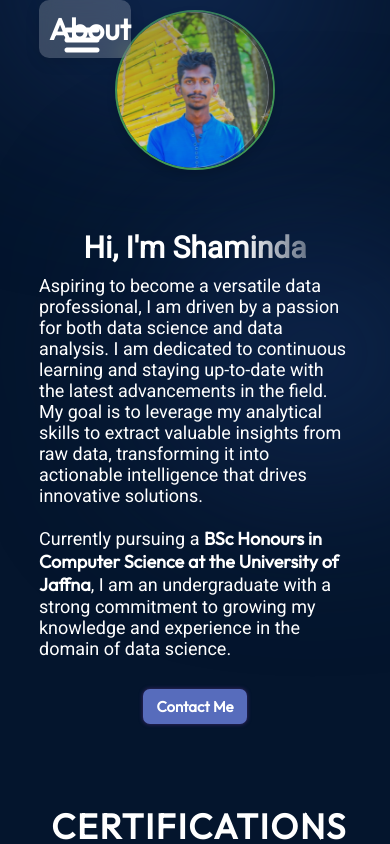
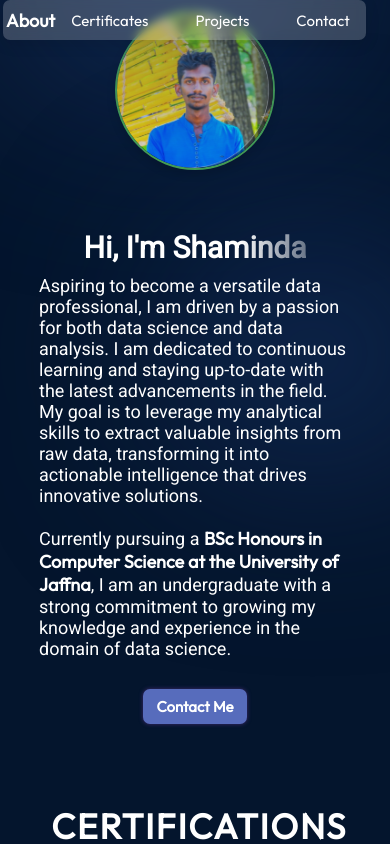
Before and after one commit to ShamindaKanchana/Portfolio, a React (Vite) app in the folder vite-project/: page / in a window 390 px wide. Shown: the top 844 px of the page. Built offline with nearby package versions, Linux system fonts and the light colour scheme.

Commit message:
Nav modified for mobile view

```diff
--- a/vite-project/src/components/Navbar/Navbar.module.css
+++ b/vite-project/src/components/Navbar/Navbar.module.css
@@ -1,4 +1,124 @@
 @import "../../vars.css";
+
+
+
+/* For mobile devices */
+@media screen and (max-width: 600px) {
+
+  .navbar {
+    position: fixed;
+    display: flex;
+    align-items: center;
+    justify-content: space-between;
+    padding-block: 3px;
+    padding-left: 3px;
+    z-index: 2;
+    margin: 0 0.8%;
+    background: rgba(255, 255, 255, 0.2); /* Semi-transparent white background */
+    backdrop-filter: blur(5px); /* Creates the frosted glass effect */
+    border-radius: 7px; /* Rounded corners */
+    box-shadow: 0 4px 15px rgba(0, 0, 0, 0.1); /* Optional shadow for depth */
+    transition: all 0.3s ease;
+    display: flex;
+    justify-content: space-between; /* Space between the title and menu */
+    align-items: center; /* Center items vertically */
+  }
+
+  .menu {
+    display: flex;
+    justify-content: space-between;
+    align-items: center;
+    padding: 7px 16px; /* Add padding to make it look better */
+  }
+
+  .title {
+    font-size: 18px;
+    font-weight: 600;
+    text-decoration: none;
+    color: var(--color-text);
+  }
+
+  /* Normal state for menu items */
+  .menuItems a {
+    font-size: 15px;
+    color: var(--color-text);
+    text-decoration: none;
+    transition: color 0.3s ease, transform 0.3s ease, opacity 0.3s ease, box-shadow 0.3s ease;
+  }
+
+  /* Hover effect for a single menu item */
+  .menuItems a:hover {
+    color: silver; /* Bright silver color on hover */
+    transform: scale(1.1); /* Smooth zoom effect */
+    box-shadow: 0 0 20px 10px rgba(192, 192, 192, 0.7); /* Glowing brightness with rounded corners */
+    border-radius: 14px; /* Rounded shadow edges */
+    transition: all 0.3s ease; /* Smooth transition for zoom and brightness */
+  }
+
+  /* Make other items slightly darker when hovering over a specific item */
+  .menuItems:hover a {
+    opacity: 0.7; /* Make non-hovered items slightly dimmer */
+  }
+
+  /* Keep the hovered item fully visible */
+  .menuItems a:hover {
+    opacity: 1; /* Restore full opacity for the hovered item */
+  }
+
+  /* For selected menu item, keep it bright and fully visible */
+  .menuItems a.selected {
+    color: silver;
+    transform: scale(1.1);
+    box-shadow: 0 0 15px 8px rgba(192, 192, 192, 0.7); /* Glowing shadow */
+    border-radius: 12px; /* Rounded corners for the glow */
+    opacity: 1; /* Full brightness */
+  }
+
+  /* Optional: Add some custom background color for the selected item */
+  .menuItems a.selected {
+    background-color: rgba(192, 192, 192, 0.2); /* Subtle background to distinguish selection */
+    padding: 5px 10px; /* Padding to improve appearance */
+    border-radius: 12px; /* Rounded corners */
+  }
+
+  .menuBtn {
+    display: none;
+  }
+
+  .menu {
+    display: flex;
+  }
+
+  .menuItems {
+    display: flex;
+    gap: 47px;
+    list-style: none;
+  }
+
+
+
+  .menuItems a.selected {
+    color: silver; /* Bright silver for the selected item */
+    font-weight: bold; /* Optionally make it bold */
+    transform: scale(1.1); /* Slight zoom-in effect */
+    box-shadow: 0 0 15px 8px rgba(192, 192, 192, 0.7); /* Glowing effect */
+    border-radius: 12px;
+    background-color: rgba(192, 192, 192, 0.2); /* Subtle background to highlight */
+    padding: 5px 10px; /* Add padding for a neater look */
+    opacity: 1; /* Keep full brightness */
+  }
+
+
+
+
+}
+
+
+
+/* For tablets */
+@media screen and (min-width: 601px) and (max-width: 1499px) {
+
+
 
   .navbar {
     position: fixed;
@@ -90,49 +210,7 @@
     list-style: none;
   }
 
-@media screen and (max-width: 830px) {
-  .navbar {
-    flex-direction: column;
-    align-items: flex-start;
-  }
 
-  .menu {
-    position: absolute;
-    right: 0;
-    margin-right: 10%;
-    flex-direction: column;
-    align-items: flex-end;
-    gap: 11px;
-    z-index: 3;
-  }
-
-
-  .menuBtn {
-    display: block;
-    cursor: pointer;
-  }
-
-  .menuItems {
-    display: none;
-    flex-direction: column;
-    align-items: center;
-    gap: 13px;
-    border-radius: 10px;
-    background: rgb(25, 55, 109);
-    background: linear-gradient(
-      0deg,
-      rgba(25, 55, 109, 0.2) 0%,
-      rgba(25, 55, 109, 1) 100%
-    );
-    padding: 24px 33px;
-    box-shadow: 0 0 4px 0 rgba(0, 0, 0, 0.25);
-  }
-
-  .menuOpen {
-    display: flex;
-    z-index: 1;
-  }
-}
 
   .menuItems a.selected {
     color: silver; /* Bright silver for the selected item */
@@ -144,3 +222,118 @@
     padding: 5px 10px; /* Add padding for a neater look */
     opacity: 1; /* Keep full brightness */
   }
+
+
+
+}
+
+
+/* For desktops */
+@media screen and (min-width: 1500px) {
+
+
+  .navbar {
+    position: fixed;
+    display: flex;
+    align-items: center;
+    justify-content: space-between;
+    padding-block: 10px;
+    padding-left: 10px;
+    z-index: 2;
+    margin: 0 10%;
+    background: rgba(255, 255, 255, 0.2); /* Semi-transparent white background */
+    backdrop-filter: blur(10px); /* Creates the frosted glass effect */
+    border-radius: 10px; /* Rounded corners */
+    box-shadow: 0 4px 15px rgba(0, 0, 0, 0.1); /* Optional shadow for depth */
+    transition: all 0.3s ease;
+    display: flex;
+    justify-content: space-between; /* Space between the title and menu */
+    align-items: center; /* Center items vertically */
+  }
+
+  .menu {
+    display: flex;
+    justify-content: space-between;
+    align-items: center;
+    padding: 10px 20px; /* Add padding to make it look better */
+  }
+
+  .title {
+    font-size: 30px;
+    font-weight: 600;
+    text-decoration: none;
+    color: var(--color-text);
+  }
+
+  /* Normal state for menu items */
+  .menuItems a {
+    font-size: 25px;
+    color: var(--color-text);
+    text-decoration: none;
+    transition: color 0.3s ease, transform 0.3s ease, opacity 0.3s ease, box-shadow 0.3s ease;
+  }
+
+  /* Hover effect for a single menu item */
+  .menuItems a:hover {
+    color: silver; /* Bright silver color on hover */
+    transform: scale(1.1); /* Smooth zoom effect */
+    box-shadow: 0 0 20px 10px rgba(192, 192, 192, 0.7); /* Glowing brightness with rounded corners */
+    border-radius: 14px; /* Rounded shadow edges */
+    transition: all 0.3s ease; /* Smooth transition for zoom and brightness */
+  }
+
+  /* Make other items slightly darker when hovering over a specific item */
+  .menuItems:hover a {
+    opacity: 0.7; /* Make non-hovered items slightly dimmer */
+  }
+
+  /* Keep the hovered item fully visible */
+  .menuItems a:hover {
+    opacity: 1; /* Restore full opacity for the hovered item */
+  }
+
+  /* For selected menu item, keep it bright and fully visible */
+  .menuItems a.selected {
+    color: silver;
+    transform: scale(1.1);
+    box-shadow: 0 0 15px 8px rgba(192, 192, 192, 0.7); /* Glowing shadow */
+    border-radius: 12px; /* Rounded corners for the glow */
+    opacity: 1; /* Full brightness */
+  }
+
+  /* Optional: Add some custom background color for the selected item */
+  .menuItems a.selected {
+    background-color: rgba(192, 192, 192, 0.2); /* Subtle background to distinguish selection */
+    padding: 5px 10px; /* Padding to improve appearance */
+    border-radius: 12px; /* Rounded corners */
+  }
+
+  .menuBtn {
+    display: none;
+  }
+
+  .menu {
+    display: flex;
+  }
+
+  .menuItems {
+    display: flex;
+    gap: 47px;
+    list-style: none;
+  }
+
+
+
+  .menuItems a.selected {
+    color: silver; /* Bright silver for the selected item */
+    font-weight: bold; /* Optionally make it bold */
+    transform: scale(1.1); /* Slight zoom-in effect */
+    box-shadow: 0 0 15px 8px rgba(192, 192, 192, 0.7); /* Glowing effect */
+    border-radius: 12px;
+    background-color: rgba(192, 192, 192, 0.2); /* Subtle background to highlight */
+    padding: 5px 10px; /* Add padding for a neater look */
+    opacity: 1; /* Keep full brightness */
+  }
+
+
+}
```
Lines whose indentation alone changed are shown as unchanged.
